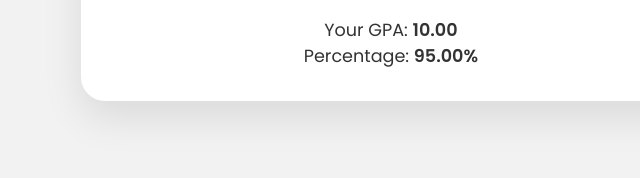
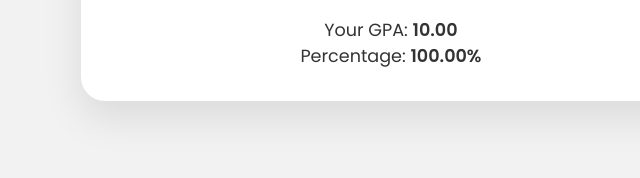
Before and after one commit to TailuruGanesh/Projects, a plain HTML site: page index.html in a window 1280 px wide. Both pictures are taken after typing "Sample", "5" into the empty fields and a click on the button "Calculate". Shown: the part 490-668 px from the top of the page, 555-1195 px from the left. Drawn offline with Linux system fonts and the light colour scheme.

Commit message:
%-Update

```diff
--- a/index.html
+++ b/index.html
@@ -236,7 +236,7 @@
           const g=r.children[2].value;
           if(gradeMap[g]!==undefined){ totalPts+=gradeMap[g]*c; totalCred+=c; }
         });
-        if(totalCred>0){ const gpa=(totalPts/totalCred).toFixed(2); const pct=(gpa*9.5).toFixed(2); output=`<p>Your GPA: <strong>${gpa}</strong></p><p>Percentage: <strong>${pct}%</strong></p>`; }
+        if(totalCred>0){ const gpa=(totalPts/totalCred).toFixed(2); const pct=(gpa*10).toFixed(2); output=`<p>Your GPA: <strong>${gpa}</strong></p><p>Percentage: <strong>${pct}%</strong></p>`; }
         else output="<p>Please enter valid credits and grades.</p>";
       } else {
         let sum=0,count=0;
```
